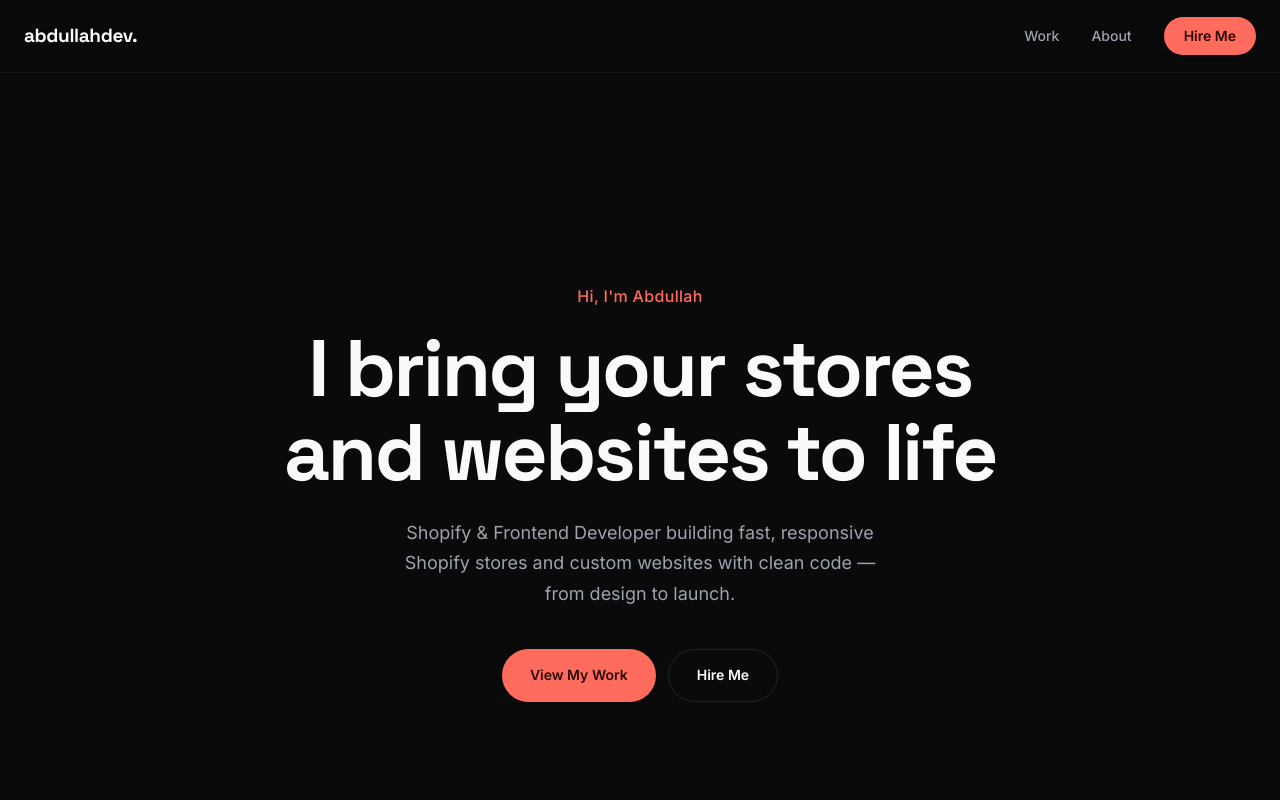
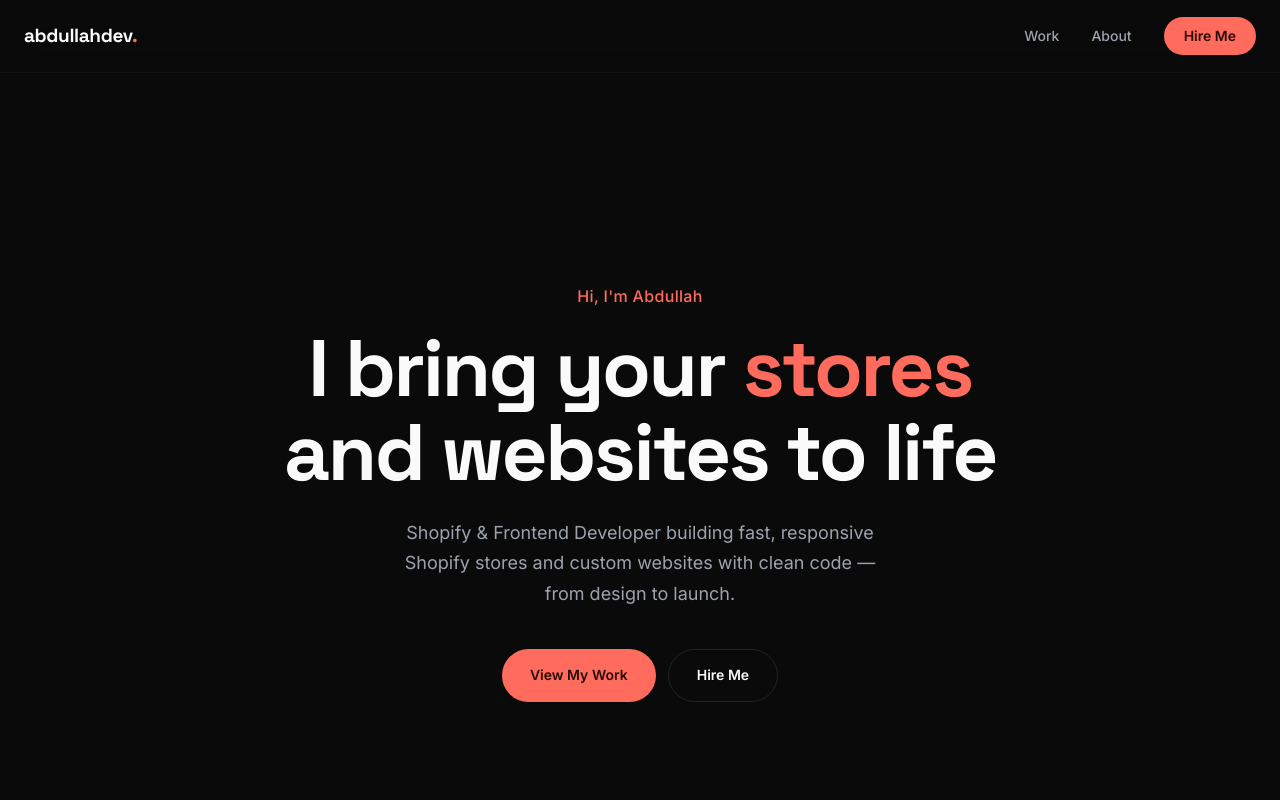
Before and after one commit to AbdullahHameedDev/Porfolio-v2, a plain HTML site: page index.html in a window 1280 px wide. Shown: the top 800 px of the page. Drawn offline with Linux system fonts and the light colour scheme.

Commit message:
added highlighed text in header and hero

```diff
--- a/css/style.css
+++ b/css/style.css
@@ -181,6 +181,10 @@ ul {
   color: var(--color-text);
 }
 
+.header__logo-dot {
+  color: var(--color-accent);
+}
+
 .header__nav {
   display: flex;
   align-items: center;
@@ -247,6 +251,10 @@ ul {
   font-weight: 700;
   line-height: 1.05;
   letter-spacing: -0.03em;
+}
+
+.hero__title-accent {
+  color: var(--color-accent);
 }
 
 .hero__sub {
--- a/index.html
+++ b/index.html
@@ -20,7 +20,8 @@
   <body>
     <header class="header" id="top">
       <div class="header__inner container">
-        <a class="header__logo" href="#top">abdullahdev.</a>
+        <a class="header__logo" href="#top"
+          >abdullahdev<span class="header__logo-dot">.</span></a>
 
         <nav class="header__nav" id="header-nav" aria-label="Primary">
           <a class="header__link" href="#work">Work</a>
@@ -40,7 +41,10 @@
       <section class="hero section reveal" id="home">
         <div class="container hero__inner">
           <p class="hero__label">Hi, I'm Abdullah</p>
-          <h1 class="hero__title">I bring your stores and websites to life</h1>
+          <h1 class="hero__title">
+            I bring your <span class="hero__title-accent">stores</span> and
+            websites to life
+          </h1>
           <p class="hero__sub">
 						Shopify & Frontend Developer building fast, responsive Shopify stores and custom websites with clean code — from design to launch.
           </p>
```
Also changed, not shown: 1 other file.
